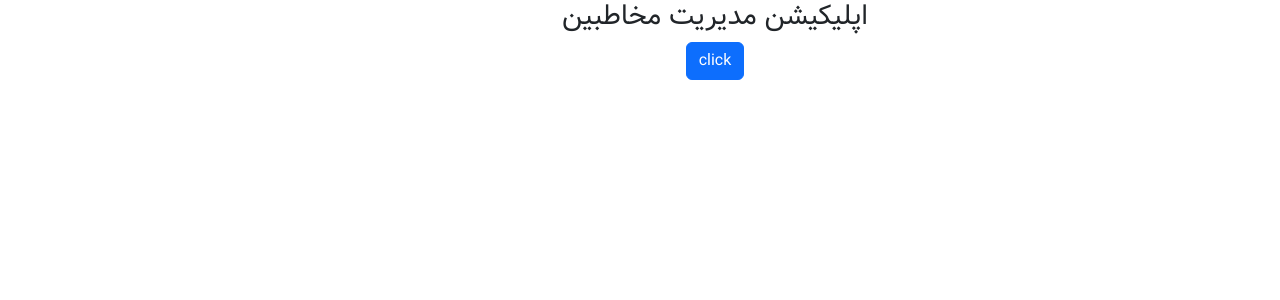
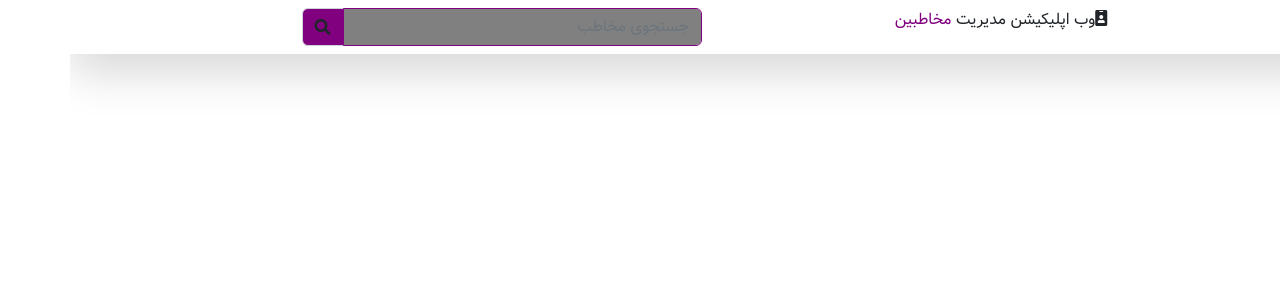
Before and after one commit to mahdieahmadii/contact-manager, a React (Create React App) app: page / in a window 1280 px wide. Shown: the top 300 px of the page. Built offline with nearby package versions, Linux system fonts and the light colour scheme.

Commit message:
put search in another component

```diff
--- a/src/App.js
+++ b/src/App.js
@@ -1,10 +1,10 @@
 import "./App.css";
+import Navbar from "./components/Contact/index";
 
 const App = () => {
   return (
     <div className="App">
-      <h3>اپلیکیشن مدیریت مخاطبین</h3>
-      <button className="btn btn-primary">click</button>
+      <Navbar />
     </div>
   );
 };
--- /dev/null
+++ b/src/components/Contact/SearchContact/index.js
@@ -0,0 +1,24 @@
+const SearchContact = () => {
+  return (
+    <div className="input-group mx-2 w-75" dir="ltr">
+      <span
+        className="input-group-text"
+        id="basic-addon1"
+        style={{ backgroundColor: "purple" }}
+      >
+        <i className="fas fa-search" />
+      </span>
+
+      <input
+        dir="rtl"
+        type="text"
+        style={{ backgroundColor: "gray", borderColor: "purple" }}
+        className="form-control"
+        placeholder="جستجوی مخاطب"
+        aria-label="search"
+        aria-describedby="basic-addon1"
+      />
+    </div>
+  );
+};
+export default SearchContact;
--- /dev/null
+++ b/src/components/Contact/index.js
@@ -0,0 +1,20 @@
+import SearchContact from "./SearchContact";
+
+const Navbar = () => {
+  return (
+    <nav className="navbar navbar-dark navbar-expand-sm shadow-lg">
+      <div className="container">
+        <div className="row w-100">
+          <div className="col">
+            <i className="fas fa-id-badge" />
+            وب اپلیکیشن مدیریت <span style={{ color: "purple" }}>مخاطبین</span>
+          </div>
+          <div className="col">
+            <SearchContact />
+          </div>
+        </div>
+      </div>
+    </nav>
+  );
+};
+export default Navbar;
```
Also changed, not shown: src/components/Navbar/index.js (deleted, +0 -35 lines).
